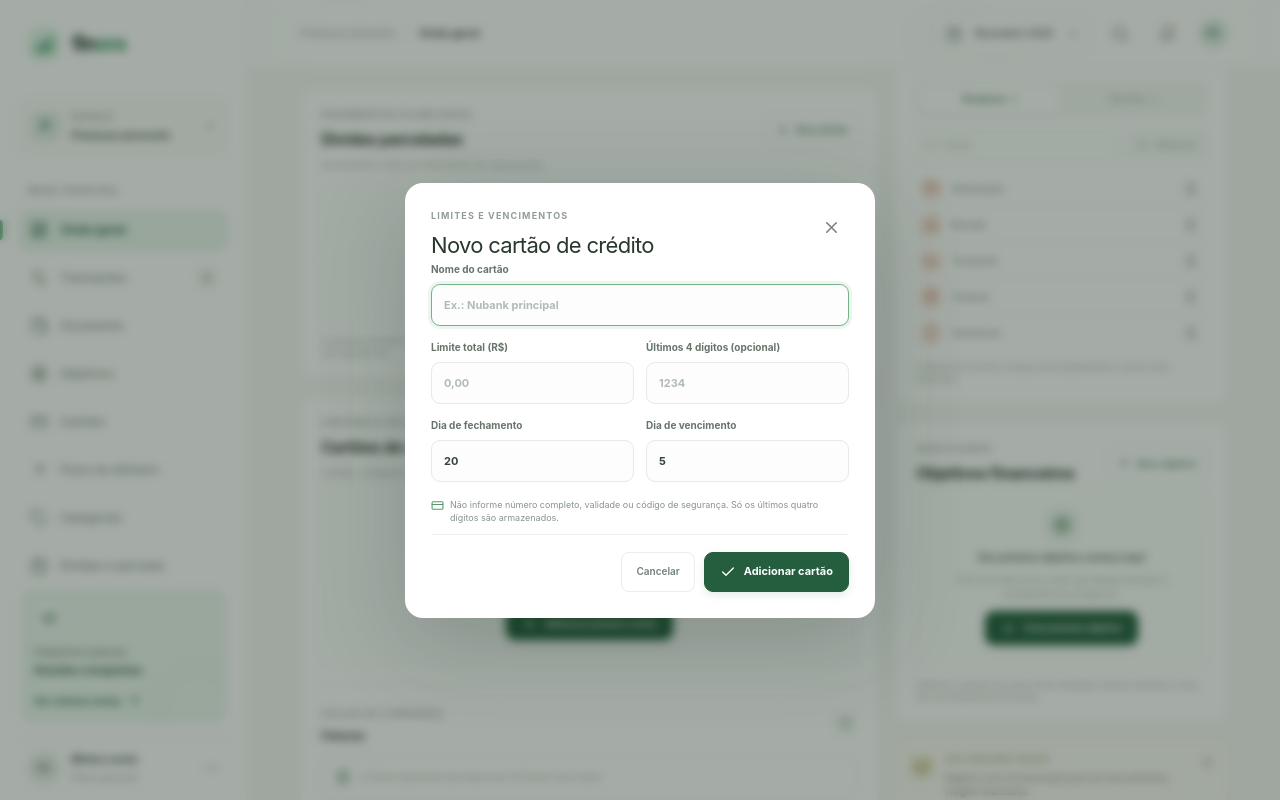
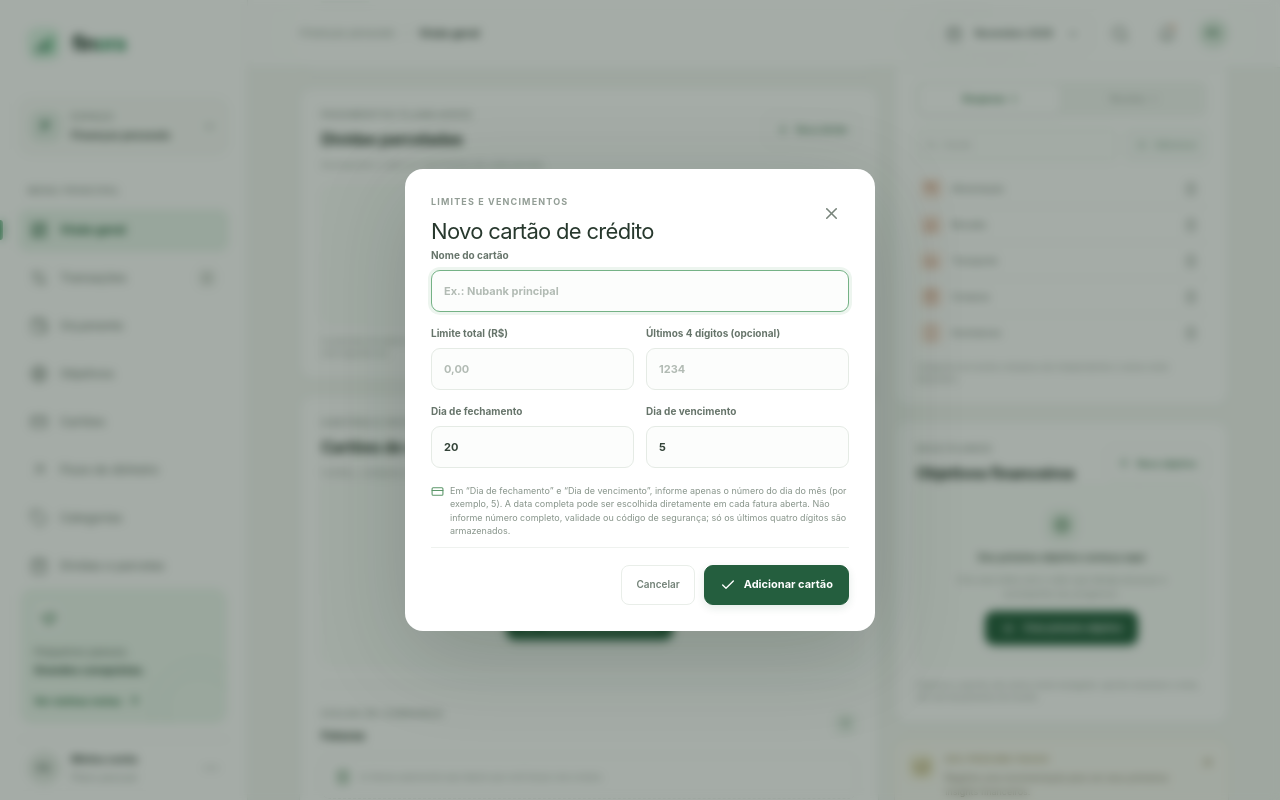
Before and after one commit to higorcabralofc/finance-control-next, a Next.js app: page / in a window 1280 px wide. Both pictures are taken after a click on the button "Novo cartão". Shown: the part 1038-1838 px from the top of the page. Built offline with nearby package versions, Linux system fonts and the light colour scheme.

Commit message:
Clarify credit card due date input

```diff
--- a/app/credit-cards.tsx
+++ b/app/credit-cards.tsx
@@ -252,7 +252,7 @@ function CreditCardModal({
             <label className="form-label">Dia de fechamento<input type="number" min={1} max={31} value={closingDayText} onChange={(event) => setClosingDayText(event.target.value)} required /></label>
             <label className="form-label">Dia de vencimento<input type="number" min={1} max={31} value={dueDayText} onChange={(event) => setDueDayText(event.target.value)} required /></label>
           </div>
-          <p className="card-form-note"><CreditCard size={13} /> Não informe número completo, validade ou código de segurança. Só os últimos quatro dígitos são armazenados.</p>
+          <p className="card-form-note"><CreditCard size={13} /> Em “Dia de fechamento” e “Dia de vencimento”, informe apenas o número do dia do mês (por exemplo, 5). A data completa pode ser escolhida diretamente em cada fatura aberta. Não informe número completo, validade ou código de segurança; só os últimos quatro dígitos são armazenados.</p>
           {error && <p className="form-error" role="alert">{error}</p>}
           <div className="modal-actions"><button type="button" className="button-quiet" onClick={onClose}>Cancelar</button><button type="submit" className="button-primary"><Check size={16} /> {card ? "Salvar alterações" : "Adicionar cartão"}</button></div>
         </form>
@@ -409,7 +409,7 @@ export function CreditCardManager({
               return (
                 <article className={`card-invoice ${invoice.paidTransactionId ? "card-invoice-paid" : ""}`} key={invoice.key}>
                   <div className="card-invoice-top">
-                    <div className="card-invoice-main"><span className="card-invoice-icon"><Receipt size={15} /></span><div><strong>{card.name} · fatura de <span className="invoice-month-label">{displayMonth(invoice.month)}</span></strong><div className="card-invoice-due"><label htmlFor={`invoice-due-${invoice.key}`}>Vencimento</label>{invoice.paidTransactionId ? <span>{displayDate(invoice.dueDate)}</span> : <input id={`invoice-due-${invoice.key}`} className="card-invoice-date-input" type="date" value={invoice.dueDate} onChange={(event) => onChangeInvoiceDueDate(invoice.key, event.target.value)} />}{invoice.paidAt && <span>· paga em {displayDate(invoice.paidAt)}</span>}</div></div></div>
+                    <div className="card-invoice-main"><span className="card-invoice-icon"><Receipt size={15} /></span><div><strong>{card.name} · fatura de <span className="invoice-month-label">{displayMonth(invoice.month)}</span></strong><div className="card-invoice-due"><label htmlFor={`invoice-due-${invoice.key}`}>Vencimento</label>{invoice.paidTransactionId ? <span>{displayDate(invoice.dueDate)}</span> : <input id={`invoice-due-${invoice.key}`} className="card-invoice-date-input" type="date" title="Escolha a data no calendário; ela será salva automaticamente" value={invoice.dueDate} onChange={(event) => onChangeInvoiceDueDate(invoice.key, event.target.value)} />}{invoice.paidAt && <span>· paga em {displayDate(invoice.paidAt)}</span>}</div></div></div>
                     <div className="card-invoice-total"><strong>{hidden ? "••••••" : money(invoice.amount)}</strong><span className={invoice.paidTransactionId ? "invoice-status-paid" : overdue ? "invoice-status-overdue" : "invoice-status-open"}>{invoice.paidTransactionId ? "Paga" : overdue ? "Vencida" : "Em aberto"}</span></div>
                   </div>
                   <details className="card-invoice-details">
--- a/app/dashboard.tsx
+++ b/app/dashboard.tsx
@@ -995,7 +995,11 @@ export default function Dashboard() {
 
   function changeCardInvoiceDueDate(invoiceKey: string, dueDate: string) {
     const invoice = creditCardInvoices.find((item) => item.key === invoiceKey);
-    if (!invoice || invoice.paidTransactionId || !/^\d+:\d{4}-\d{2}$/.test(invoiceKey) || !isDateInputValue(dueDate)) return;
+    if (!invoice || invoice.paidTransactionId || !/^\d+:\d{4}-\d{2}$/.test(invoiceKey)) return;
+    if (!isDateInputValue(dueDate)) {
+      announce("Escolha uma data válida no calendário para atualizar o vencimento.");
+      return;
+    }
     setCreditCardData((current) => ({
       ...current,
       dueDateOverrides: { ...(current.dueDateOverrides || {}), [invoiceKey]: dueDate },
--- a/app/globals.css
+++ b/app/globals.css
@@ -293,7 +293,7 @@ button:focus-visible, a:focus-visible, input:focus-visible, select:focus-visible
 .card-invoice-main small { color: #99a39b; font-size: 7px; }
 .card-invoice-due { display: flex; flex-wrap: wrap; align-items: center; gap: 4px; color: #99a39b; font-size: 7px; }
 .card-invoice-due label { flex: 0 0 auto; }
-.card-invoice-date-input { width: 126px; max-width: 100%; min-height: 24px; padding: 2px 5px; border: 1px solid #e1e9e1; border-radius: 6px; background: #fff; color: #617064; font: inherit; font-size: 8px; }
+.card-invoice-date-input { width: 142px; max-width: 100%; min-height: 34px; padding: 4px 7px; border: 1px solid #e1e9e1; border-radius: 6px; background: #fff; color: #617064; font: inherit; font-size: 10px; cursor: pointer; }
 .card-invoice-date-input:focus-visible { outline: 2px solid #cbe3ce; outline-offset: 1px; border-color: #81b18a; }
 .invoice-month-label { text-transform: capitalize; }
 .card-invoice-total { display: grid; flex: 0 0 auto; justify-items: end; gap: 3px; }
```
